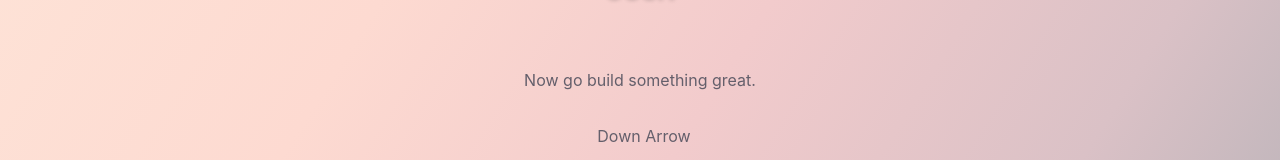
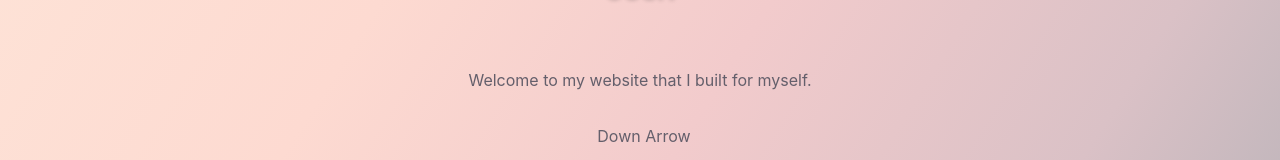
Before and after one commit to annette-graham/annette-graham.github.io, a React (Create React App) app: page / in a window 1280 px wide. Shown: the part 396-556 px from the top of the page. Built offline with nearby package versions, Linux system fonts and the light colour scheme.

Commit message:
change subtitle

```diff
--- a/src/pages/Home/index.jsx
+++ b/src/pages/Home/index.jsx
@@ -15,7 +15,7 @@ const Home = () => {
         <Heading
           title={arr}
         />
-        <p>Now go build something great.</p>
+        <p>Welcome to my website that I built for myself.</p>
         <br/>
         <a href='#/about' className='anchorLink'>Down Arrow</a>
       </div>
```
